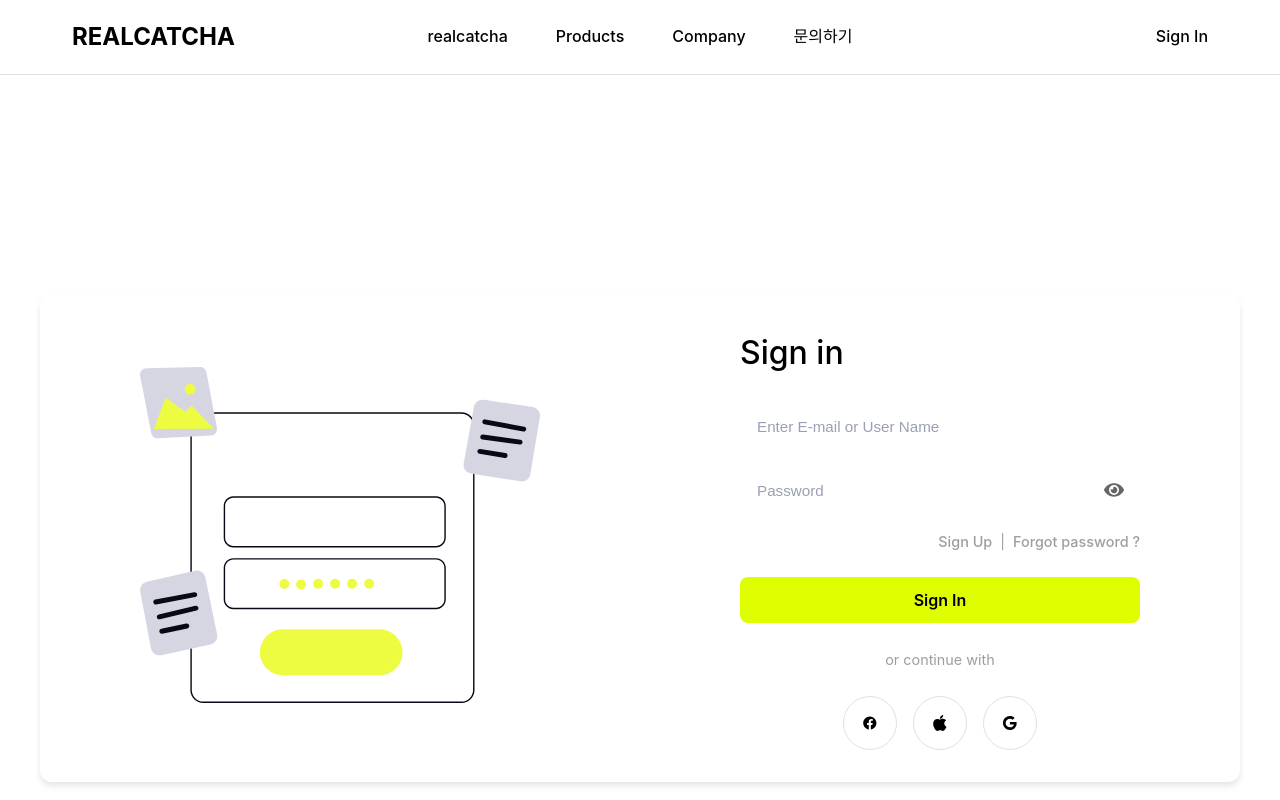
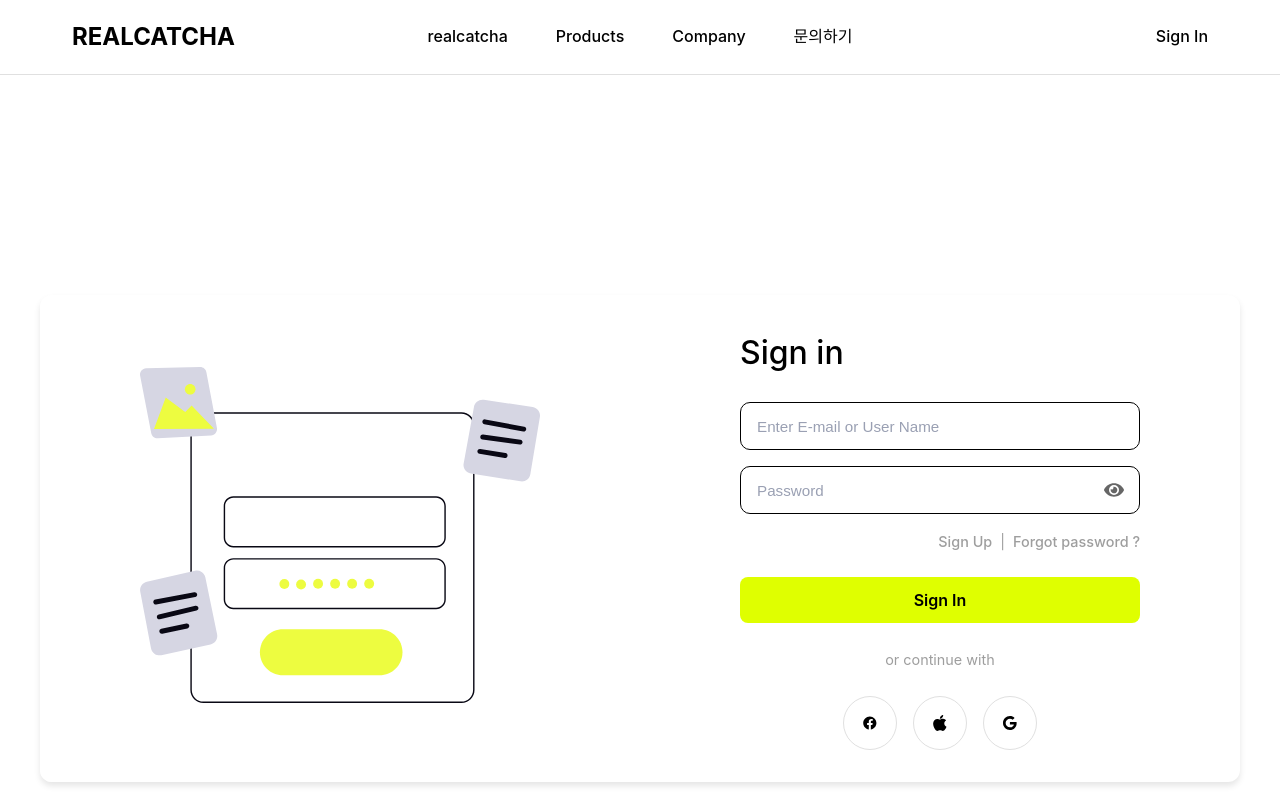
Before and after one commit to Find-Your-Humanity/website, a React (Vite) app: page /signin in a window 1280 px wide. Shown: the top 800 px of the page. Built offline with nearby package versions, Linux system fonts and the light colour scheme.

Commit message:
fix(forms): force input colors for signin/signup at global tail

```diff
--- a/src/App.css
+++ b/src/App.css
@@ -37,3 +37,12 @@
 @keyframes spin {
   to { transform: rotate(360deg); }
 }
+/* form inputs force override (signin/signup) */
+.signin-page .form-input,
+.signin-page .form-textarea,
+.signup-page .form-input,
+.signup-page .form-textarea {
+  color: #000 !important;
+  background-color: #fff !important;
+  border-color: #000 !important;
+}
```
